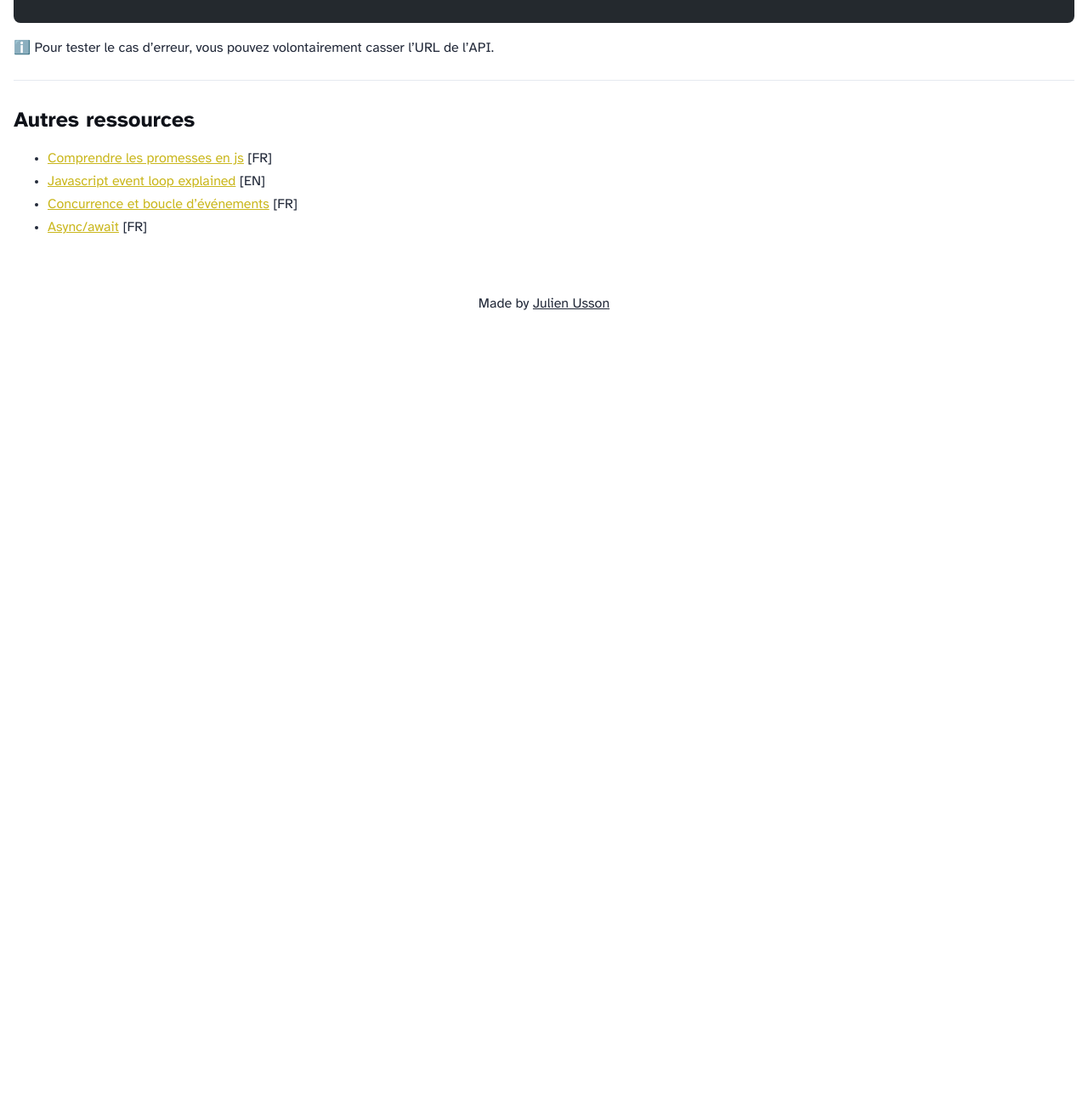
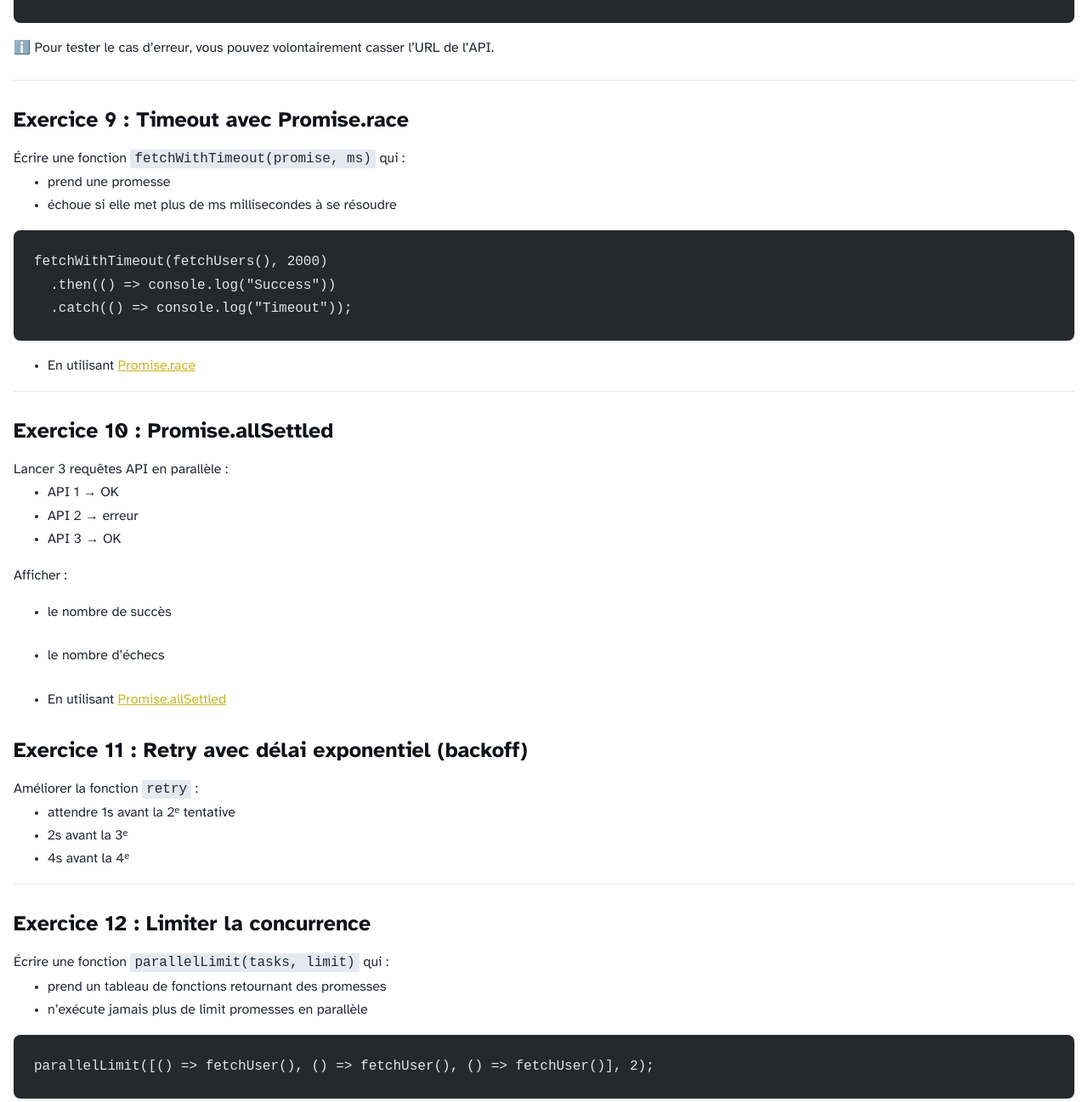
Before and after one commit to JulienUsson/zz3-f2-js, an Astro site in the folder practices/: page /practices/javascript-2 in a window 1280 px wide. Shown: the part 2766-4063 px from the top of the page at 85% size. Before the commit the page ends 3137 px from the top, so only its background shows below. Built offline with nearby package versions, Linux system fonts and the light colour scheme; Astro itself is replaced by a stand-in of ours; code samples lack their colours.

Commit message:
nex tp2 exos

````diff
--- a/practices/src/content/practices/javascript-2.md
+++ b/practices/src/content/practices/javascript-2.md
@@ -123,6 +123,61 @@ retry(fetchUsers, 3)
 
 ---
 
+## Exercice 9 : Timeout avec Promise.race
+
+Écrire une fonction `fetchWithTimeout(promise, ms)` qui :
+
+- prend une promesse
+- échoue si elle met plus de ms millisecondes à se résoudre
+
+```javascript
+fetchWithTimeout(fetchUsers(), 2000)
+  .then(() => console.log("Success"))
+  .catch(() => console.log("Timeout"));
+```
+
+- En utilisant [Promise.race](https://developer.mozilla.org/fr/docs/Web/JavaScript/Reference/Global_Objects/Promise/race)
+
+---
+
+## Exercice 10 : Promise.allSettled
+
+Lancer 3 requêtes API en parallèle :
+
+- API 1 → OK
+- API 2 → erreur
+- API 3 → OK
+
+Afficher :
+
+- le nombre de succès
+- le nombre d’échecs
+
+- En utilisant [Promise.allSettled](https://developer.mozilla.org/fr/docs/Web/JavaScript/Reference/Global_Objects/Promise/allSettled)
+
+## Exercice 11 : Retry avec délai exponentiel (backoff)
+
+Améliorer la fonction `retry` :
+
+- attendre 1s avant la 2ᵉ tentative
+- 2s avant la 3ᵉ
+- 4s avant la 4ᵉ
+
+---
+
+## Exercice 12 : Limiter la concurrence
+
+Écrire une fonction `parallelLimit(tasks, limit)` qui :
+
+- prend un tableau de fonctions retournant des promesses
+- n’exécute jamais plus de limit promesses en parallèle
+
+```javascript
+parallelLimit([() => fetchUser(), () => fetchUser(), () => fetchUser()], 2);
+```
+
+---
+
 ## Autres ressources
 
 - [Comprendre les promesses en js](https://frank.taillandier.me/2017/03/23/comprendre-les-promesses-en-javascript/) [FR]
````
